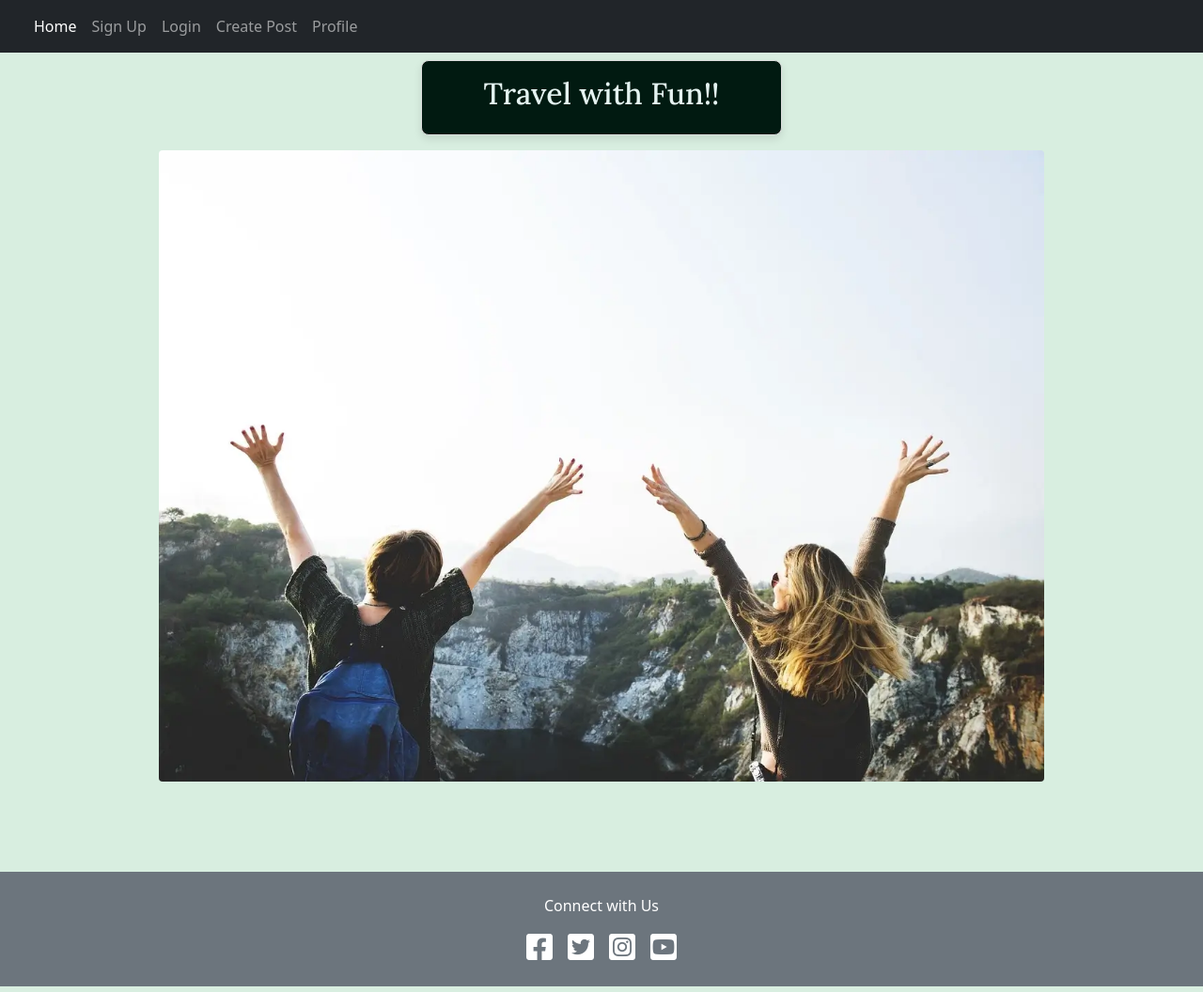
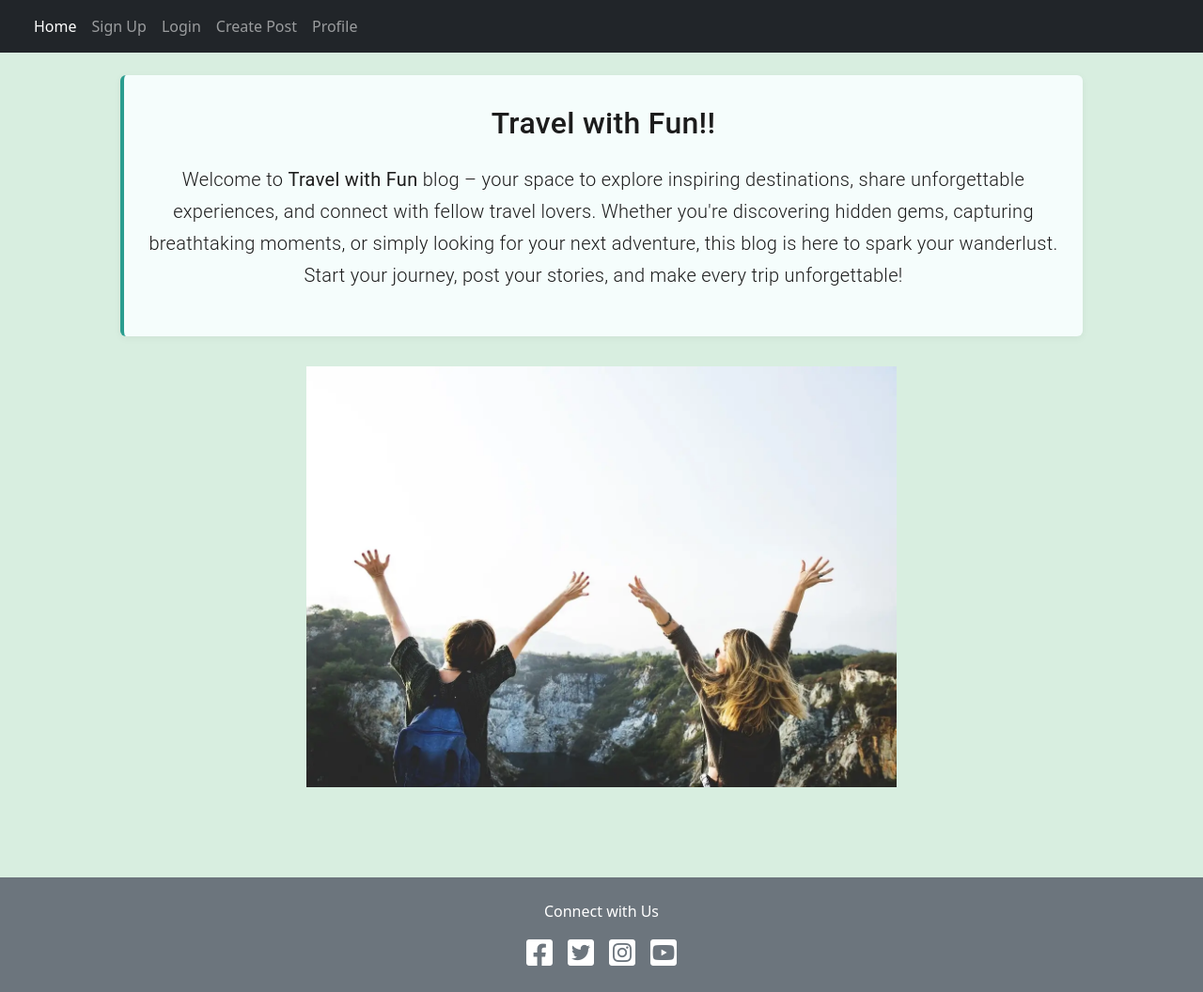
Before and after one commit to farhatamannaislam/TravelWithFun, a Django app: page / in a window 1280 px wide. Shown: the whole page at 94% size. Run offline with Django 4.2, Linux system fonts and the light colour scheme; data that the repository does not hold is empty.

Commit message:
Adjust: Cover image size, add: initial text and style main text

```diff
--- a/static/css/style.css
+++ b/static/css/style.css
@@ -13,15 +13,19 @@
 
 #main-text {
     text-align: center;
-    width: 30%;
-    font-family: 'Lora', sans-serif;
-    padding: 1rem 0;
+    width: 80%;
+    font-family: 'Roboto', sans-serif;
+    padding: 2rem;
     margin: 0 auto;
-    background-color: #011a11;
-    border: 1px solid #ddd;
-    border-radius: 8px;
-    box-shadow: 0 4px 8px rgba(0, 0, 0, 0.1);
-    color: #e5f3f1;
-    margin-top: 1rem;
-    margin-bottom:1rem;
+    background-color: #f5fdfc; /* soft mint for subtle highlight */
+    border-left: 4px solid #2a9d8f; /* elegant accent */
+    border-radius: 6px;
+    box-shadow: 0 2px 8px rgba(0, 0, 0, 0.05);
+    color: #1c1c1c;
+    margin-top: 2rem;
+    margin-bottom: 2rem;
+    font-weight: 300;
+    font-size: 1.1rem;
+    letter-spacing: 0.3px;
+    line-height: 1.7;
 }
--- a/templates/base.html
+++ b/templates/base.html
@@ -74,17 +74,23 @@
         </div>
     </nav>
 
-    <main class="flex-grow-1 bg-custom py-5">
-        <div id="main-text">
-            <h2>
-                Travel with Fun!!
-            </h2>
-        </div>
-        {% block content %}
-        <!-- Content Goes here -->
-        {% endblock content %}
+<main class="flex-grow-1 bg-custom py-5">
+  <div id="main-text" class="px-3">
+    <h2 class="text-center">Travel with Fun!!</h2>
+    <p class="mt-4 lead">
+      Welcome to <strong>Travel with Fun</strong> blog – your space to explore inspiring destinations, share
+      unforgettable experiences, and connect with fellow travel lovers. Whether you're discovering hidden
+      gems, capturing breathtaking moments, or simply looking for your next adventure, this blog is here to
+      spark your wanderlust. Start your journey, post your stories, and make every trip unforgettable!
+    </p>
+  </div>
 
-    </main>
+  {% block content %}
+  <!-- Content Goes here -->
+  {% endblock content %}
+</main>
+
+
 
     <!-- Footer -->
     <footer class="footer bg-secondary text-white py-4">
--- a/travelblog/templates/travelblog/index.html
+++ b/travelblog/templates/travelblog/index.html
@@ -3,9 +3,8 @@
 {% block content %}
 {% load static %}
 <div class="container-fluid">
-    <img src="{% static 'images/default.webp' %}"
-     class="img-fluid rounded w-75 w-lg-40 mx-auto d-block"
-     alt="Default Image">
+    <img src="{% static 'images/default.webp' %}" class="img-fluid mx-auto d-block w-50 w-md-25 w-lg-20"
+      alt="Default Image">
 
     <div class="row">
         <div class="container mt-5">
@@ -16,7 +15,8 @@
                         <div class="card-body d-flex flex-column">
                             <div class="image-container">
                                 <div class="image-flash">
-                                    <img class="img-thumbnail" src="{{ post.author.profilemodel.image.url }}" alt="img">
+                                    <img class="img-thumbnail" src="{{ post.author.profilemodel.image.url }}"
+                                        width="150" height="150" alt="img">
                                     <p class="card-text text-muted mb-1 author-custom">Author: {{ post.author }}</p>
                                 </div>
                             </div>
```
